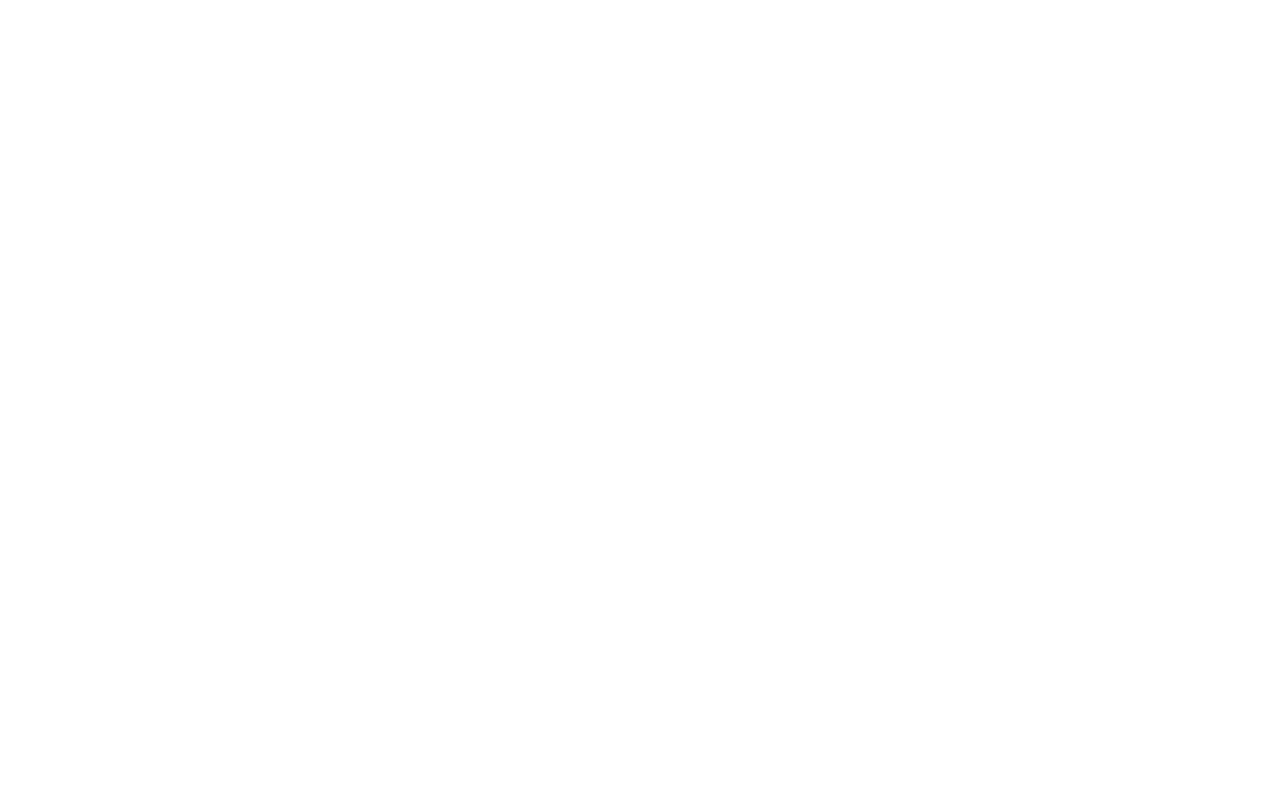
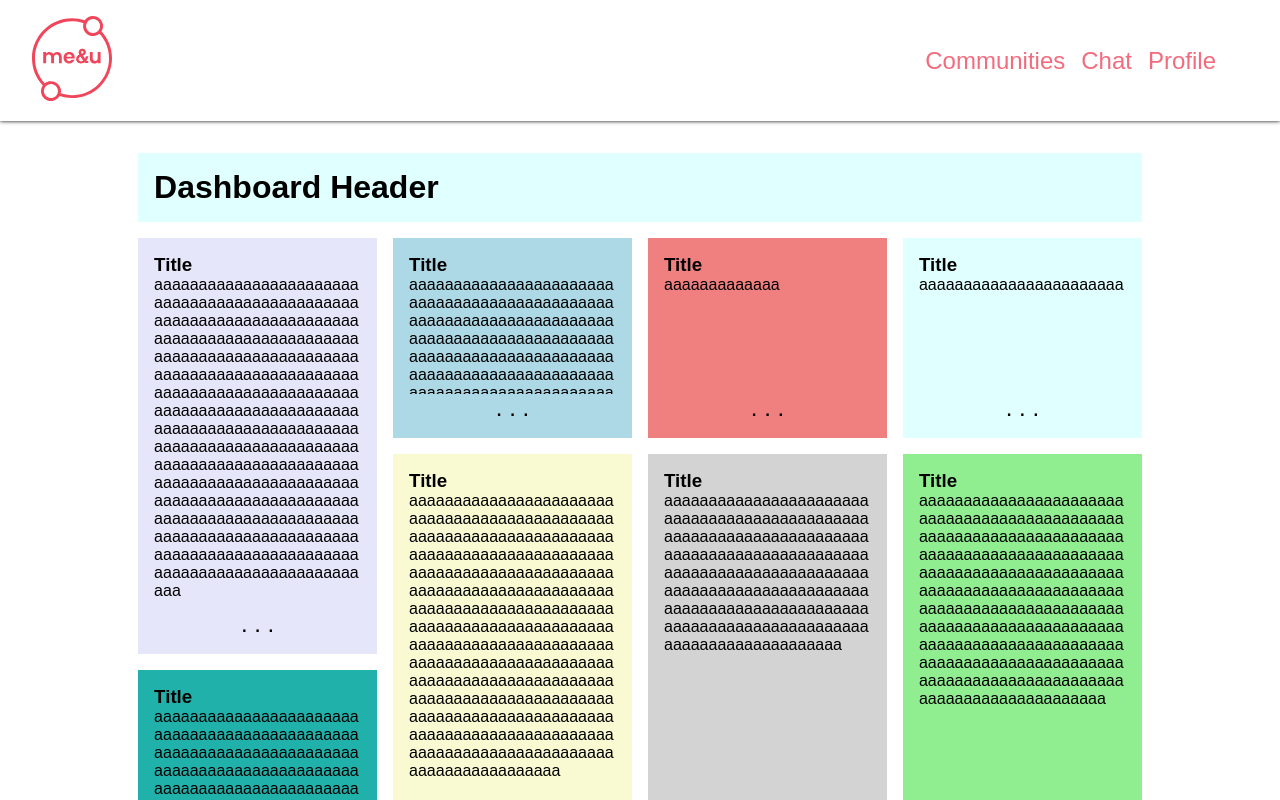
Before and after one commit to AmandaNguye/mnuoc, a React (Create React App) app: page /dashboard in a window 1280 px wide. Before the commit this address had no page. Shown: the top 800 px of the page. Built offline with nearby package versions, Linux system fonts and the light colour scheme.

Commit message:
update navbar and app

```diff
--- a/src/App.js
+++ b/src/App.js
@@ -2,6 +2,7 @@ import "./App.css";
 import Home from "./components/Home/Home";
 import Login from "./components/Login/Login";
 import Register from "./components/Register/Register";
+import Dashboard from "./components/Dashboard/Dashboard";
 import { BrowserRouter, Routes, Route } from "react-router-dom";
 export default function App() {
 	return (
@@ -11,6 +12,7 @@ export default function App() {
 					<Route path="/" element={<Home />}></Route>
 					<Route path="login" element={<Login />}></Route>
 					<Route path="register" element={<Register />}></Route>
+					<Route path="dashboard" element={<Dashboard />}></Route>
 				</Routes>
 			</BrowserRouter>
 		</div>
--- a/src/components/Navbar/Navbar.css
+++ b/src/components/Navbar/Navbar.css
@@ -1,5 +1,6 @@
 .navbar {
 	display: flex;
+	flex-wrap: wrap-reverse;
 	padding: 1em;
 	background-color: white;
 	box-shadow: 0 0 0.25em 0 black;
@@ -8,7 +9,7 @@
 }
 
 .navbar__home > * {
-	width: 4em;
+	width: 5em;
 }
 
 .navbar__home:first-child {
@@ -26,3 +27,30 @@
 .navbar__link:hover {
 	transform: translateY(0.2em);
 }
+
+.navbar__link--profile {
+	margin-right: 2em;
+}
+
+.popups {
+	position: absolute;
+}
+
+.popups__home {
+	background-color: #333;
+	color: #fff;
+	padding: 0.5em;
+	width: 5em;
+	text-align: center;
+	transform: translate(2em, -0.5em);
+	animation: fadeIn ease 800ms;
+}
+
+@keyframes fadeIn {
+	from {
+		opacity: 0;
+	}
+	to {
+		opacity: 1;
+	}
+}
--- a/src/components/Navbar/Navbar.js
+++ b/src/components/Navbar/Navbar.js
@@ -1,23 +1,41 @@
 import "./Navbar.css";
-import React from "react";
+import React, { useState } from "react";
 import HomeButton from "../../assets/logo.svg";
 import { Link } from "react-router-dom";
 
-export default function Navbar() {
+export default function Navbar({ loggedIn }) {
+	const [showHomeText, setShowHomeText] = useState(false);
+	const onHomeHover = (e) => {
+		setShowHomeText(!showHomeText);
+	};
 	return (
+		<div>
 			<nav className="navbar">
 				<Link className="navbar__home" to="/">
-				<img src={HomeButton} alt="" />
+					<img
+						src={HomeButton}
+						alt=""
+						onMouseEnter={onHomeHover}
+						onMouseLeave={onHomeHover}
+					/>
 				</Link>
-			<Link className="navbar__link navbar__link--one" to="/">
-				Link One
+				{loggedIn && (
+					<>
+						<Link className="navbar__link navbar__link--communities" to="/">
+							Communities
 						</Link>
-			<Link className="navbar__link navbar__link--two" to="/">
-				Link Two
+						<Link className="navbar__link navbar__link--chat" to="/">
+							Chat
 						</Link>
-			<Link className="navbar__link navbar__link--three" to="/">
-				Link Three
+						<Link className="navbar__link navbar__link--profile" to="/">
+							Profile
 						</Link>
+					</>
+				)}
 			</nav>
+			<div className="popups">
+				{showHomeText && <div className="popups__home">Home</div>}
+			</div>
+		</div>
 	);
 }
```
Lines whose indentation alone changed are shown as unchanged.
